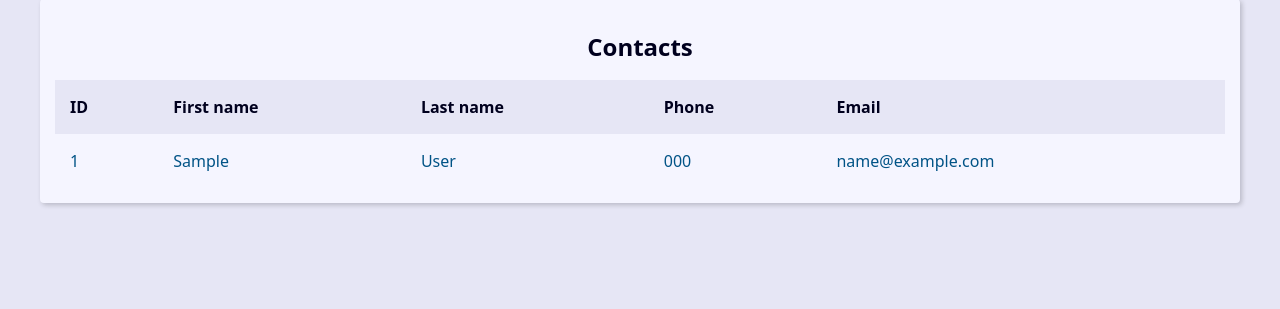
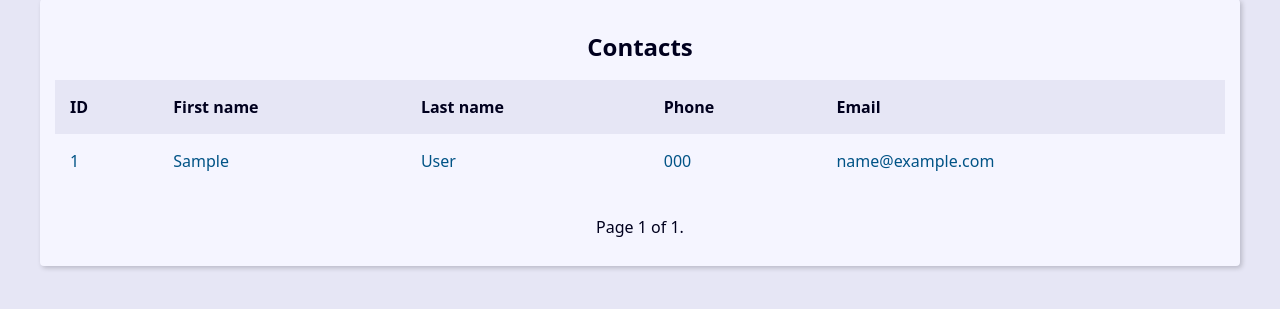
Before and after one commit to Gmt-santos/Projeto-Agenda-, a Django app: page / in a window 1280 px wide. Shown: the part 270-579 px from the top of the page. Run offline with Django 5.2, Linux system fonts and the light colour scheme; tables that the repository leaves empty hold one stand-in row (values such as "Sample post").

Commit message:
Atualizando o projeto_3

```diff
--- a/base_templates/global/base.html
+++ b/base_templates/global/base.html
@@ -1,18 +1,18 @@
 {% load static%}
 {% comment %} NAO ESQUECER DE DAR LOAD NO STATIC {% endcomment %}
 <!DOCTYPE html>
-<html lang="en">
+<html lang="pt-br">
 <head>
     <meta charset="UTF-8">
     <meta name="viewport" content="width=device-width, initial-scale=1.0">
      <link rel="stylesheet" href="{% static 'global/css/style.css' %}">
-    <title>Document</title>
+    <title>Agenda</title>
 
 </head>
 <header class="header">
     <h1 class="header-heading">
         {% comment %} Puxa o namespace:nome_link {% endcomment %}
-        <a href="{% url "contact:index" %}" class="header-link">Agenda</a>
+        <a href="{% url 'contact:index' %}" class="header-link">Agenda</a>
 
     </h1>
     <nav class="menu">
@@ -26,8 +26,8 @@
         </ul>
     </nav>
     <div class="search">
-        <form action="" method="get">
-            <input type="text" id="search" name="q" placeholder="Search" class="search-input">
+        <form action="{% url "contact:search" %}" method="GET">
+            <input type="text" id="search" name="q" value="{{ search_value }}"placeholder="Search" class="search-input">
         </form>
     </div>
 
@@ -35,6 +35,8 @@
 <body>
     <main class="content">
     {% block content  %}{% endblock content  %}
+    {% include "global/pagination.html" %}
     </main>
+
 </body>
 </html>
--- /dev/null
+++ b/base_templates/global/pagination.html
@@ -0,0 +1,20 @@
+{% if page_obj %}
+<div class="pagination">
+    <span class="step-links">
+        {% if page_obj.has_previous %}
+            <a href="?page=1&q={{request.GET.q.strip}}">&laquo; first</a>
+            <a href="?page={{ page_obj.previous_page_number }}&q={{request.GET.q.strip}}">previous</a>
+        {% endif %}
+
+        <span class="current">
+            Page {{ page_obj.number }} of {{ page_obj.paginator.num_pages }}.
+        </span>
+
+        {% if page_obj.has_next %}
+            <a href="?page={{ page_obj.next_page_number }}&q={{request.GET.q.strip}}">next</a>
+            <a href="?page={{ page_obj.paginator.num_pages }}&q={{request.GET.q.strip}}">last &raquo;</a>
+        {% endif %}
+    </span>
+</div>
+
+{% endif %}
--- a/contact/templates/contact/index.html
+++ b/contact/templates/contact/index.html
@@ -15,7 +15,7 @@
             </tr>
         </thead>
         <tbody>
-            {% for contact in contacts %}
+            {% for contact in page_obj %}
             <tr class="table-row">
                 <td class='table-cel'>
                     <a class="table-link" href="#">{{contact.id}}</a>
--- a/contact/urls.py
+++ b/contact/urls.py
@@ -5,5 +5,7 @@ urlpatterns = [
     #caso a url seja vazia,chame o views.index com nome index#
     path('',views.index,name='index'),
     #caso a url seja apenas um int,chame o views.contact com nome contact#
-    path('<int:contact_id>/',views.contact,name='contact')
+    path('contact/<int:contact_id>/detail/',views.contact,name='contact'),
+    path('search/',views.search,name='search'),
+    path('contact/create/',views.create,name='create'),
 ]
--- a/contact/views/__init__.py
+++ b/contact/views/__init__.py
@@ -1 +1,2 @@
 from .contact_views import *
+from .contact_forms import *
--- a/contact/views/contact_views.py
+++ b/contact/views/contact_views.py
@@ -1,12 +1,17 @@
-from django.shortcuts import render
+from django.shortcuts import render,redirect
 from contact import models
+from django.db.models import Q
+from django.core.paginator import Paginator
 
 # Create your views here.
 def index(request):
     #filter = where#
     contacts=models.Contact.objects.filter(show=True)
+    paginator=Paginator(contacts,25)
+    page_number=request.GET.get("page")
+    page_obj=paginator.get_page(page_number)
     context={
-        'contacts':contacts
+        'page_obj':page_obj
     }
     #Procura na pasta templates
     return render(request,'contact/index.html',context)
@@ -19,3 +24,22 @@ def contact(request,contact_id):
     }
     #Procura na pasta templates
     return render(request,'contact/contact.html',context)
+
+def search(request):
+    search_value=request.GET.get('q','').strip()
+    if search_value == "":
+        return redirect("contact:index")
+    print(search_value)
+    #filter = where#
+    contacts=models.Contact.objects.filter(show=True). \
+    filter(Q(first_name__icontains=search_value) | Q(last_name__icontains=search_value))
+    paginator=Paginator(contacts,25)
+    page_number=request.GET.get("page")
+    page_obj=paginator.get_page(page_number)
+    context={
+        'page_obj':page_obj
+    }
+
+
+    #Procura na pasta templates
+    return render(request,'contact/index.html',context)
```
Also changed, not shown: contact/templates/contact/create.html (added, +43 -0 lines), contact/views/contact_forms.py (added, +24 -0 lines).
